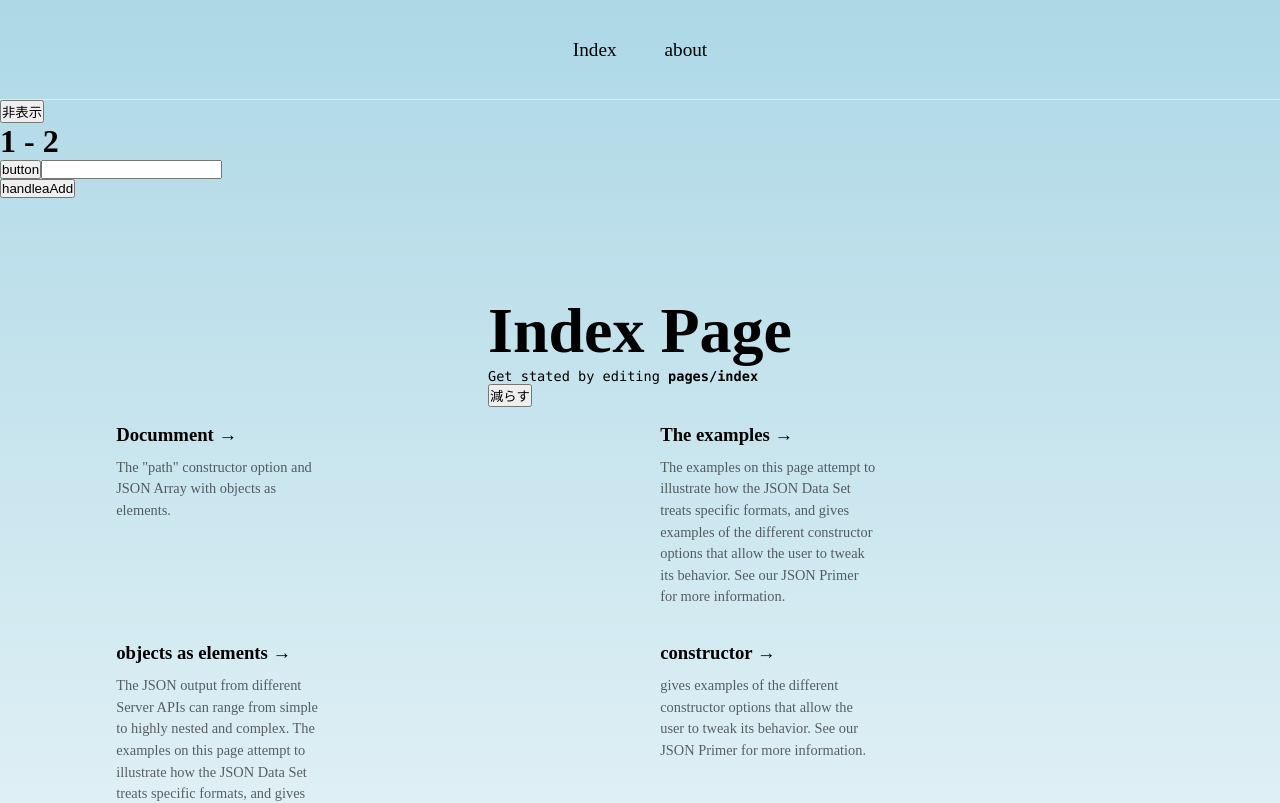
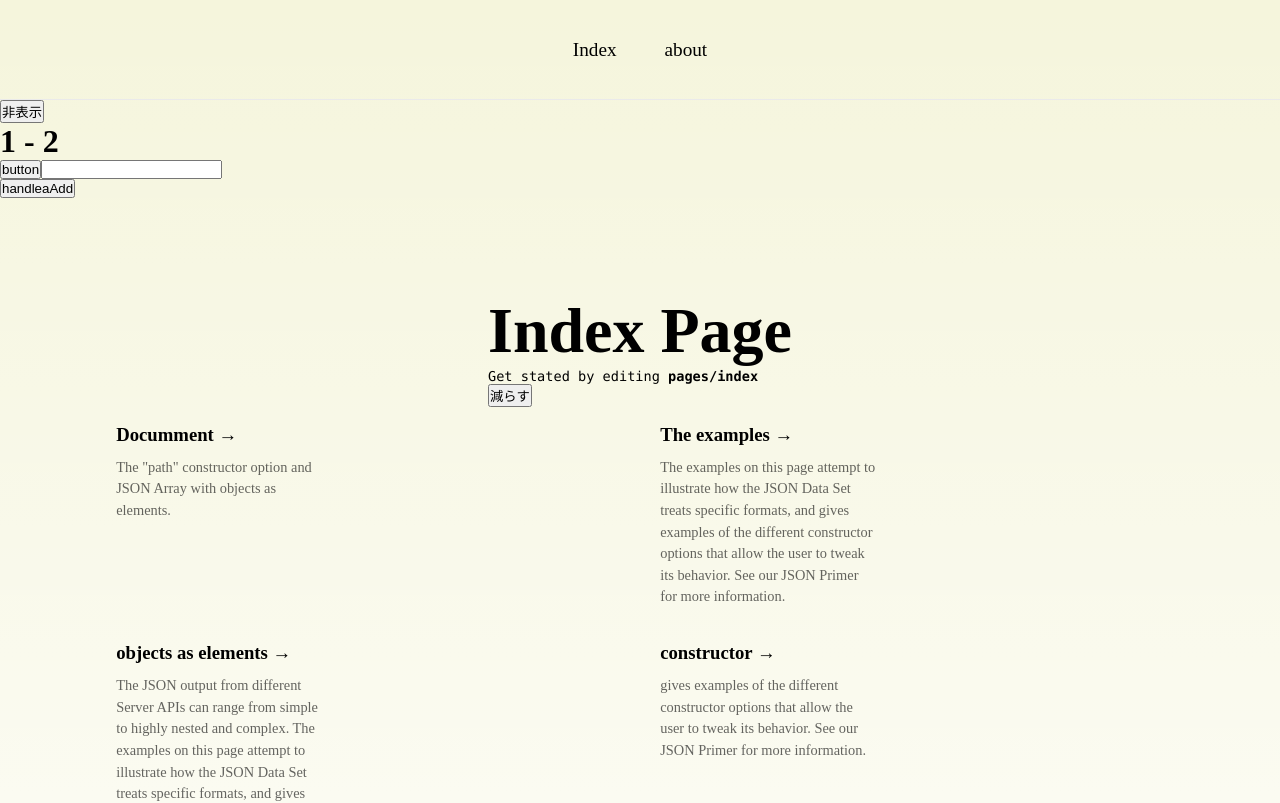
Before and after one commit to sickboy0001/sima-react-test, a Next.js app: page / in a window 1280 px wide. Shown: the top 803 px of the page. Built offline with nearby package versions, Linux system fonts and the light colour scheme.

Commit message:
useMemo,useRouteのテスト

```diff
--- /dev/null
+++ b/src/hooks/useBgColor.tsx
@@ -0,0 +1,21 @@
+import { useRouter } from "next/router";
+import { useEffect, useMemo } from "react";
+
+export const useBgColor =()=>{
+    const router = useRouter()
+    const bgcolor=useMemo(()=>{
+      switch (router.pathname) {
+        case "/":
+          return "beige"
+
+        default:
+          return "lightblue"
+      }
+    },[router.pathname]);
+    useEffect(()=> {
+      document.body.style.backgroundColor  = bgcolor;
+      return()=>{
+        document.body.style.backgroundColor = "";
+      }},[bgcolor])
+
+  }
--- a/src/hooks/useBgLigthBlue.tsx
+++ /dev/null
@@ -1,10 +0,0 @@
-import { useEffect } from "react";
-
-export const useBgLigthBlue =()=>{
-    useEffect(()=> {
-      document.body.style.backgroundColor = "lightblue";
-      return()=>{
-        document.body.style.backgroundColor = "";
-      }},[])
-
-  }
--- a/src/pages/_app.tsx
+++ b/src/pages/_app.tsx
@@ -3,13 +3,13 @@
 import Head from 'next/head'
 import { useCounter } from 'src/hooks/useCounter'
 import { useInputArray } from 'src/hooks/useInputArray'
-import { useBgLigthBlue } from 'src/hooks/useBgLigthBlue'
+import { useBgColor } from 'src/hooks/useBgColor'
 
 
 export default function App({ Component, pageProps }: AppProps) {
   const counter=useCounter();
   const inputArray =useInputArray();
-  useBgLigthBlue();
+  useBgColor();
   return (
 
       <>
--- a/src/pages/about.tsx
+++ b/src/pages/about.tsx
@@ -6,7 +6,7 @@
 import { Header } from 'src/components/Header'
 import { useCounter } from 'src/hooks/useCounter'
 import { useInputArray } from 'src/hooks/useInputArray'
-import { useBgLigthBlue } from 'src/hooks/useBgLigthBlue'
+import { useBgLigthBlue } from 'src/hooks/useBgColor'
 
 
 const inter = Inter({ subsets: ['latin'] })
```
